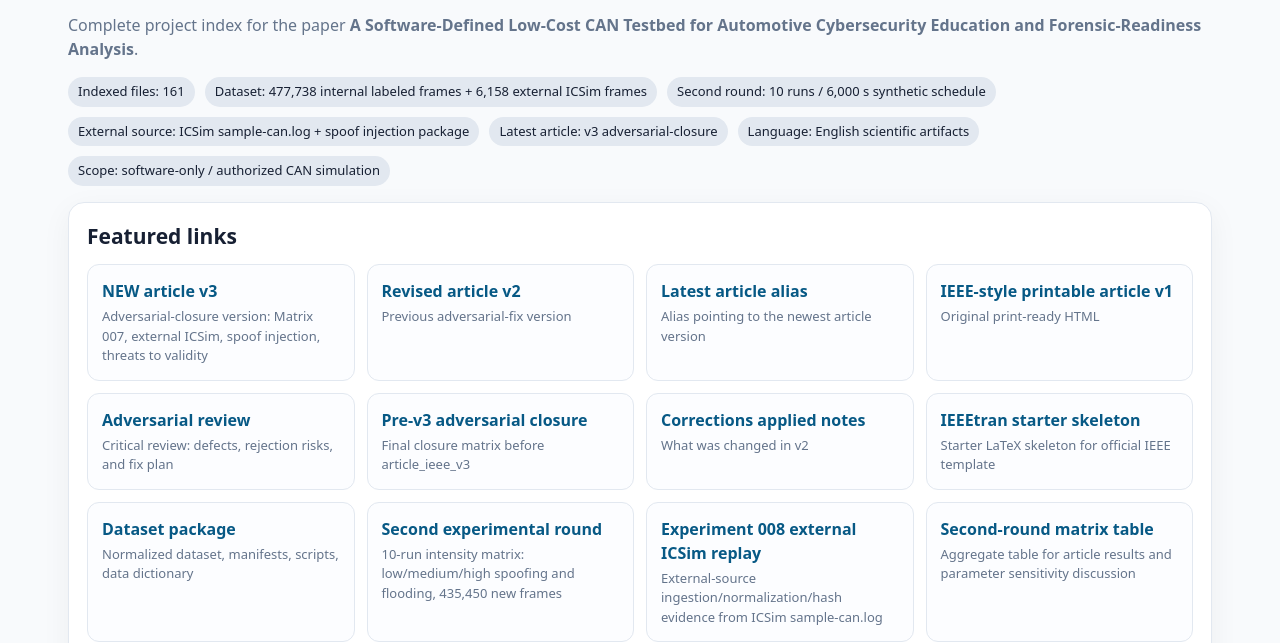
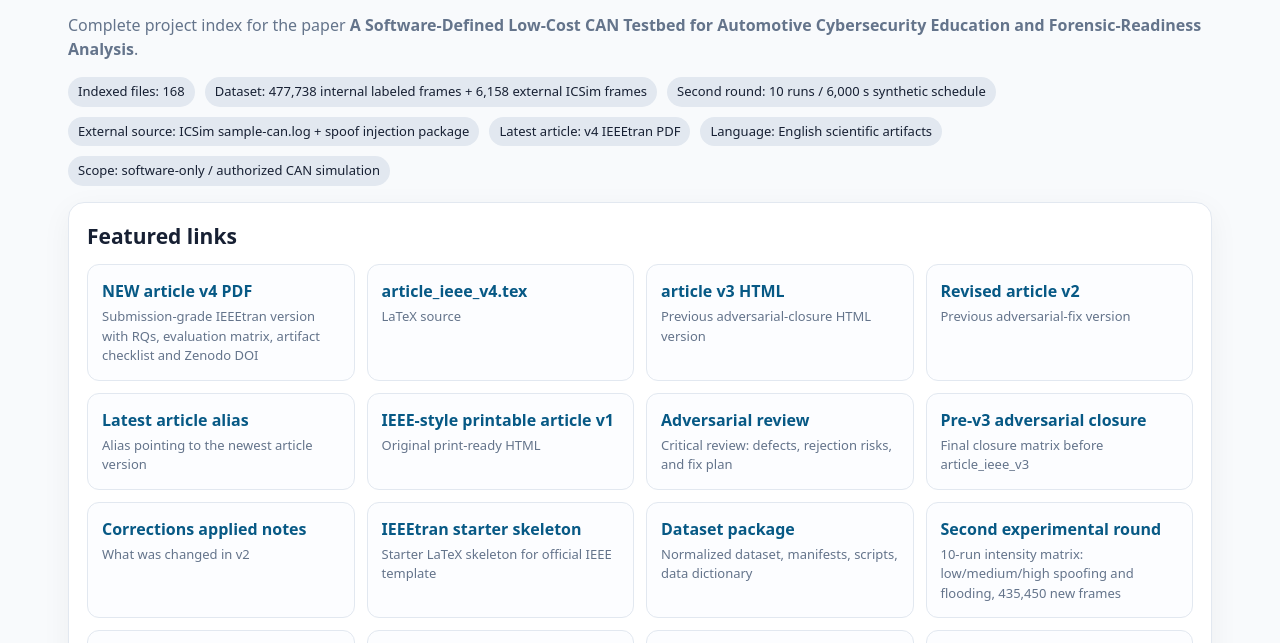
Before and after one commit to ojaneri/can-forensic-readiness-testbed, a plain HTML site: page index.html in a window 1280 px wide. Shown: the part 85-728 px from the top of the page. Drawn offline with Linux system fonts and the light colour scheme.

Commit message:
paper: add submission-grade IEEEtran v4

```diff
--- a/index.html
+++ b/index.html
@@ -3,16 +3,18 @@
 <h1>SSV 2026 — Software-Defined CAN Testbed</h1>
 <p class="muted">Complete project index for the paper <strong>A Software-Defined Low-Cost CAN Testbed for Automotive Cybersecurity Education and Forensic-Readiness Analysis</strong>.</p>
 <div class="summary">
-<span class="pill">Indexed files: 161</span>
+<span class="pill">Indexed files: 168</span>
 <span class="pill">Dataset: 477,738 internal labeled frames + 6,158 external ICSim frames</span>
 <span class="pill">Second round: 10 runs / 6,000 s synthetic schedule</span>
 <span class="pill">External source: ICSim sample-can.log + spoof injection package</span>
-<span class="pill">Latest article: v3 adversarial-closure</span>
+<span class="pill">Latest article: v4 IEEEtran PDF</span>
 <span class="pill">Language: English scientific artifacts</span>
 <span class="pill">Scope: software-only / authorized CAN simulation</span>
 </div>
 <section class="card"><h2>Featured links</h2><div class="grid">
-<div class="feature"><a href="paper/article_ieee_v3.html">NEW article v3</a><span class="desc">Adversarial-closure version: Matrix 007, external ICSim, spoof injection, threats to validity</span></div>
+<div class="feature"><a href="paper/article_ieee_v4.pdf">NEW article v4 PDF</a><span class="desc">Submission-grade IEEEtran version with RQs, evaluation matrix, artifact checklist and Zenodo DOI</span></div>
+<div class="feature"><a href="paper/article_ieee_v4.tex">article_ieee_v4.tex</a><span class="desc">LaTeX source</span></div>
+<div class="feature"><a href="paper/article_ieee_v3.html">article v3 HTML</a><span class="desc">Previous adversarial-closure HTML version</span></div>
 <div class="feature"><a href="paper/article_ieee_v2.html">Revised article v2</a><span class="desc">Previous adversarial-fix version</span></div>
 <div class="feature"><a href="paper/article_ieee_latest.html">Latest article alias</a><span class="desc">Alias pointing to the newest article version</span></div>
 <div class="feature"><a href="paper/article_ieee.html">IEEE-style printable article v1</a><span class="desc">Original print-ready HTML</span></div>
```
Also changed, not shown: paper/index.html (+1 -1 lines), 13 other files.
